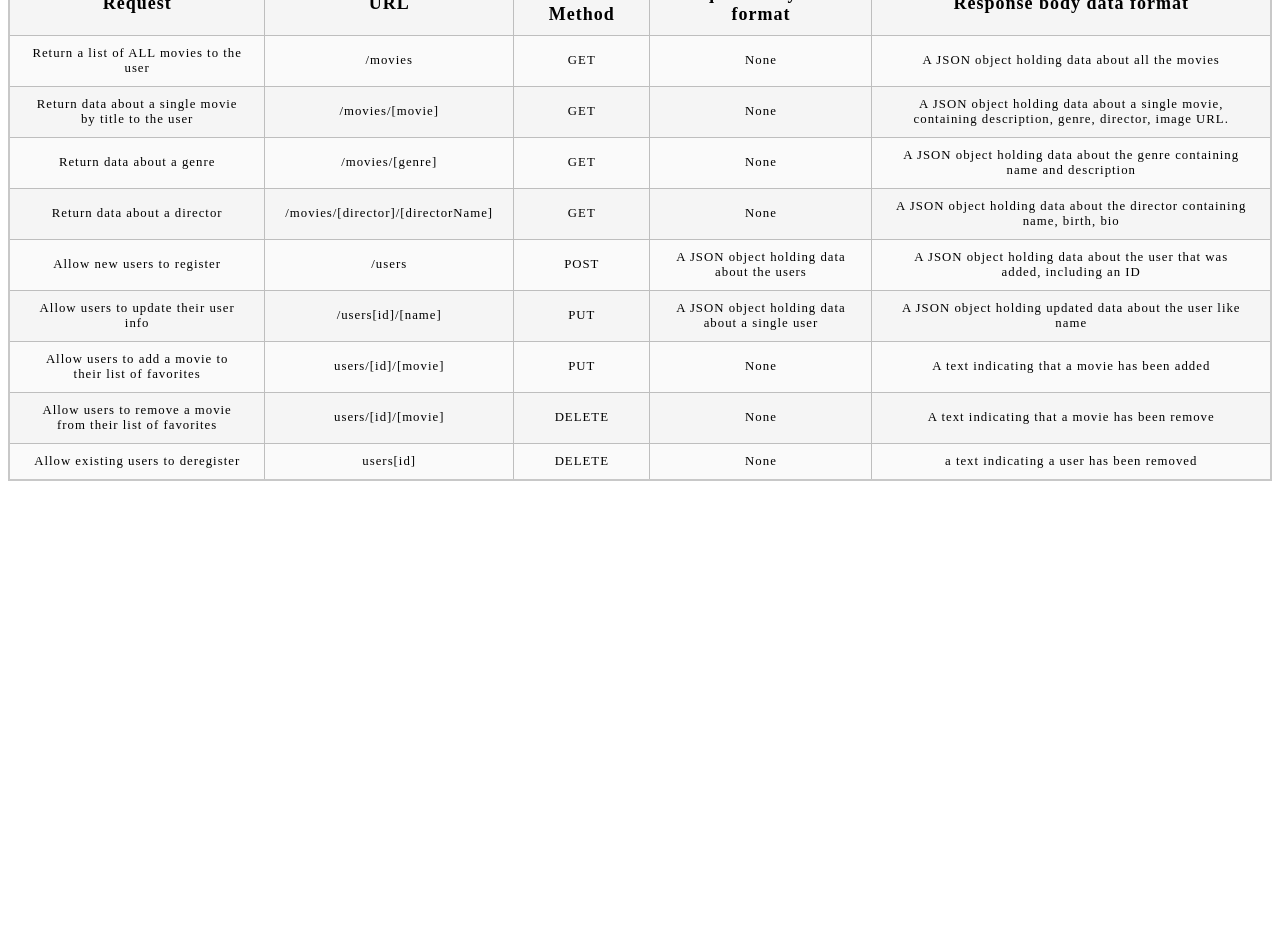
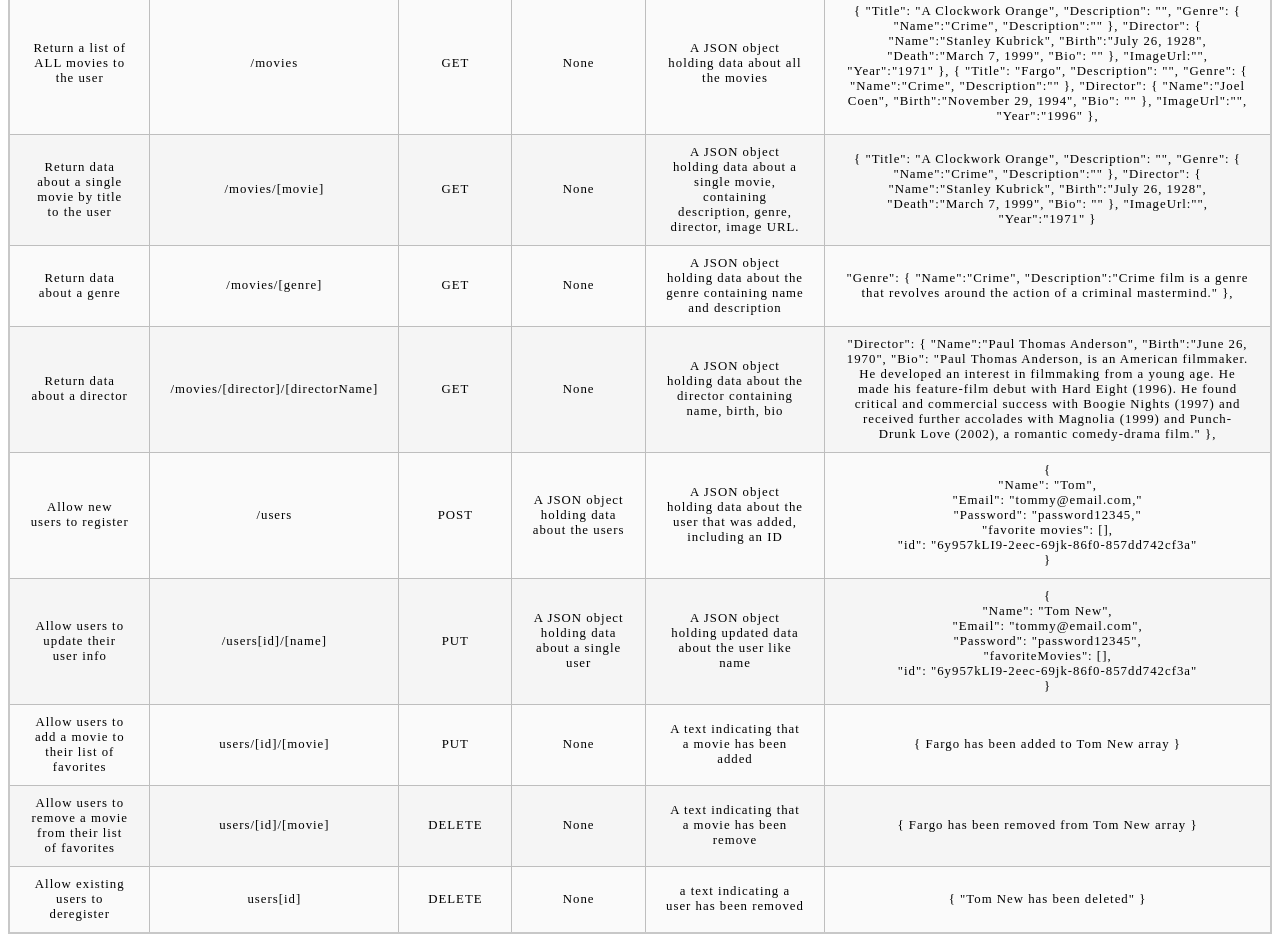
Before and after one commit to TWatkings/movie_api, a website: page public/Documentation.html in a window 1280 px wide. Shown: the part 172-1114 px from the top of the page. Before the commit the page ends 800 px from the top, so only its background shows below. Drawn offline with Linux system fonts and the light colour scheme.

Commit message:
give example

```diff
--- a/public/Documentation.html
+++ b/public/Documentation.html
@@ -1,3 +1,4 @@
+
 <!DOCTYPE html>
 <html lang="en">
 <head>
@@ -8,11 +9,6 @@
     <link href="styles.css" rel="stylesheet" type="text/css" />
 </head>
 <body>
-    <h3>'To build the server-side component of a “movies” web application. The web
-        application will provide users with access to information about different
-        movies, directors, and genres. Users will be able to sign up, update their
-        personal information, and create a list of their favorite movies.
-        '</h3>
         <h1>URL Endpoints</h1>
         <table>
             <tr class="tableHead">
@@ -25,6 +21,7 @@
                 </td>
               <td>Response body data
                 format</td>
+                <td>Example</td>
             </tr>
             <tr>
               <td>Return a list of ALL movies to the user</td>
@@ -33,6 +30,38 @@
               <td>None</td>
               <td>A JSON object holding data
                 about all the movies</td>
+                <td> {
+                  "Title": "A Clockwork Orange",
+                  "Description": "",
+                  "Genre": {
+                      "Name":"Crime",
+                       "Description":""
+                  },
+                  "Director": {
+                      "Name":"Stanley Kubrick",
+                      "Birth":"July 26, 1928",
+                      "Death":"March 7, 1999",
+                      "Bio": ""
+                  },
+                  "ImageUrl:"",
+                  "Year":"1971"
+
+              },
+              {
+                  "Title": "Fargo",
+                  "Description": "",
+                  "Genre": {
+                      "Name":"Crime",
+                       "Description":""
+                  },
+                  "Director": {
+                      "Name":"Joel Coen",
+                      "Birth":"November 29, 1994",
+                      "Bio": ""
+                  },
+                  "ImageUrl":"",
+                  "Year":"1996"
+              },</td>
             </tr>
             <tr>
               <td>Return data about a single movie by title to the user</td>
@@ -43,6 +72,23 @@
                 about a single movie,
                 containing description, genre, director, image URL.
               </td>
+              <td>{
+                "Title": "A Clockwork Orange",
+                "Description": "",
+                "Genre": {
+                    "Name":"Crime",
+                     "Description":""
+                },
+                "Director": {
+                    "Name":"Stanley Kubrick",
+                    "Birth":"July 26, 1928",
+                    "Death":"March 7, 1999",
+                    "Bio": ""
+                },
+                "ImageUrl:"",
+                "Year":"1971"
+
+            }</td>
             </tr>
             <tr>
               <td>Return data about a genre</td>
@@ -51,6 +97,10 @@
               <td>None</td>
               <td>A JSON object holding data
                 about the genre containing name and description</td>
+                <td>"Genre": {
+                  "Name":"Crime",
+                   "Description":"Crime film is a genre that revolves around the action of a criminal mastermind."
+              },</td>
             </tr>
             <tr>
               <td>Return data about a director</td>
@@ -59,6 +109,11 @@
               <td>None</td>
               <td>A JSON object holding data
                 about the director containing name, birth, bio</td>
+                <td>"Director": {
+                  "Name":"Paul Thomas Anderson",
+                  "Birth":"June 26, 1970",
+                  "Bio": "Paul Thomas Anderson, is an American filmmaker. He developed an interest in filmmaking from a young age. He made his feature-film debut with Hard Eight (1996). He found critical and commercial success with Boogie Nights (1997) and received further accolades with Magnolia (1999) and Punch-Drunk Love (2002), a romantic comedy-drama film."
+                },</td>
             </tr>
             <tr>
                 <td>Allow new users to register</td>
@@ -69,6 +124,13 @@
                 <td>A JSON object holding data
                     about the user that was
                     added, including an ID</td>
+                    <td> { <br>
+                      "Name": "Tom",<br>
+                      "Email": "tommy@email.com," <br>
+                      "Password": "password12345," <br>
+                      "favorite movies": [],<br>
+                      "id": "6y957kLI9-2eec-69jk-86f0-857dd742cf3a"<br>
+                    } </td>
               </tr>
               <tr>
                 <td>Allow users to update their user info</td>
@@ -78,6 +140,13 @@
                     data about a single user</td>
                 <td>A JSON object holding updated data
                     about the user like name</td>
+                    <td> { <br>
+                      "Name": "Tom New",<br>
+                      "Email": "tommy@email.com", <br>
+                      "Password": "password12345", <br>
+                      "favoriteMovies": [],<br>
+                      "id": "6y957kLI9-2eec-69jk-86f0-857dd742cf3a"<br>
+                    }</td>
               </tr>
               <tr>
                 <td>Allow users to add a movie to their list of favorites</td>
@@ -85,6 +154,9 @@
                 <td>PUT</td>
                 <td>None</td>
                 <td> A text indicating that a movie has been added</td>
+                <td>{
+                  Fargo has been added to Tom New array
+                     }</td>
               </tr>
               <tr>
                 <td>Allow users to remove a movie from their list of favorites </td>
@@ -92,6 +164,9 @@
                 <td>DELETE</td>
                 <td>None</td>
                 <td>A text indicating that a movie has been remove</td>
+                <td>{
+                  Fargo has been removed from Tom New array
+                   }</td>
               </tr>
               <tr>
                 <td>Allow existing users to deregister</td>
@@ -99,6 +174,9 @@
                 <td>DELETE</td>
                 <td>None</td>
                 <td> a text indicating a user has been removed</td>
+                <td> {
+                  "Tom New has been deleted"
+                    }</td>
               </tr>
 
         </table>
```
